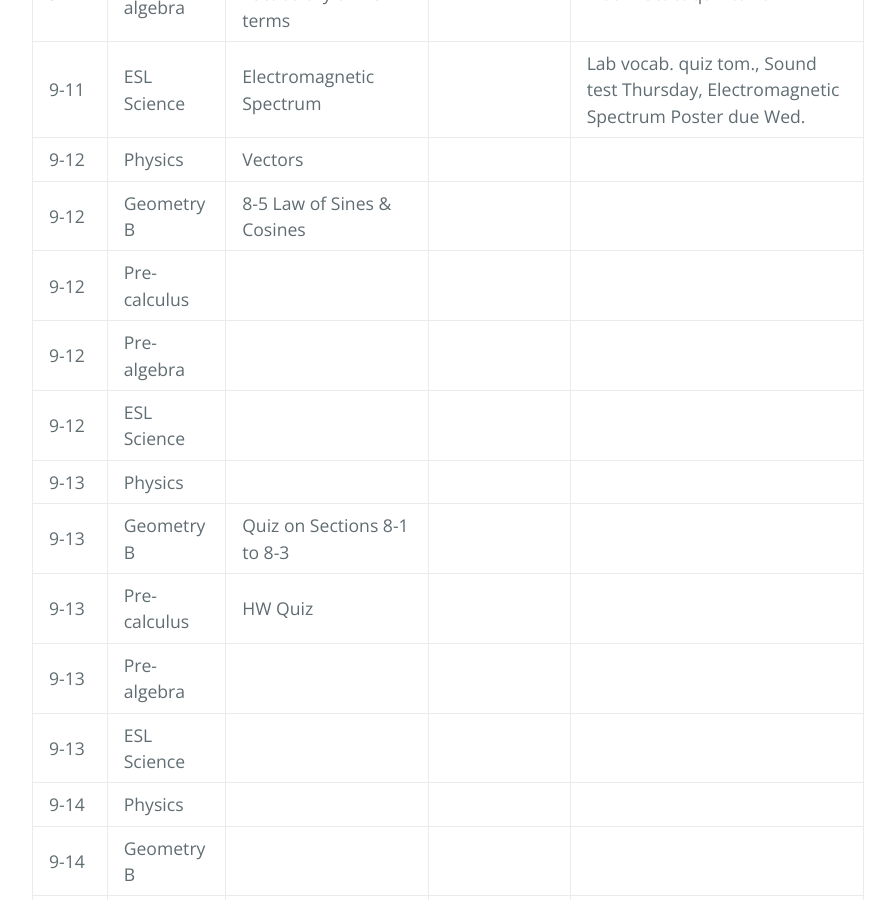
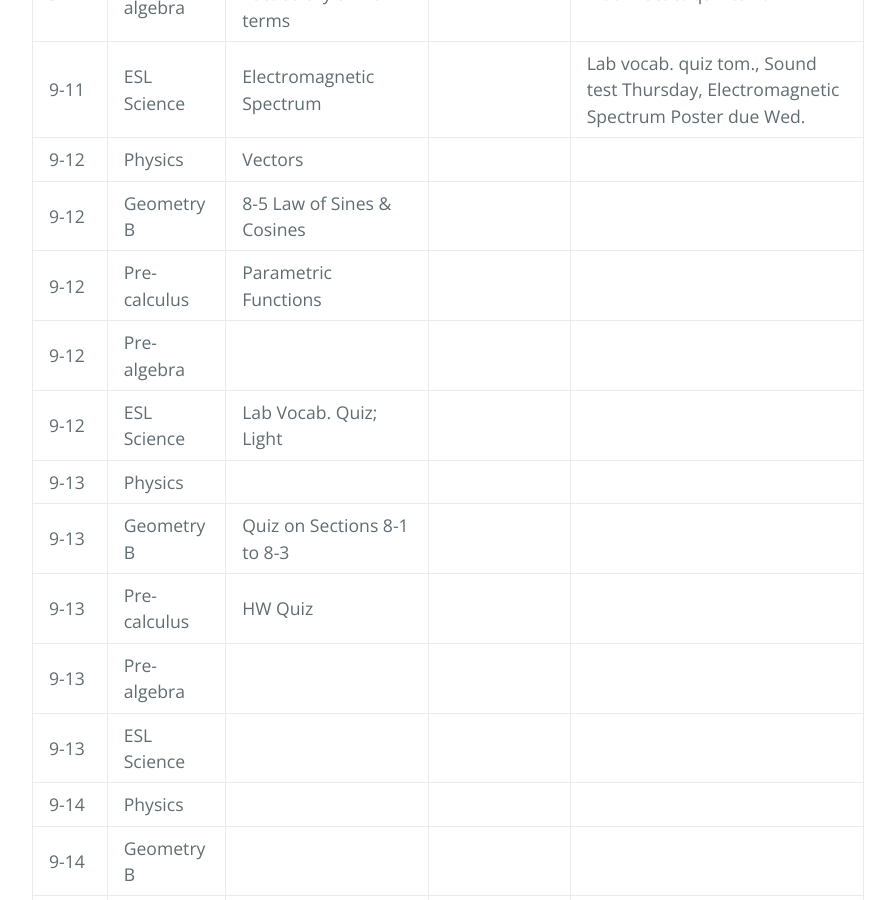
Before and after one commit to gpayoo/gpayoo, a Jekyll site: the page built from index.md, in a window 1280 px wide and 900 px high, scrolled down 876 px. Shown: the whole window, without its empty margins (192-1087 px from the left). Built offline with Jekyll 4.4.1, drawn with Linux system fonts in a browser that asks for light colours; our own code applies the rules of GitHub Pages for plain Markdown files.

Commit message:
Update index.md

```diff
--- a/index.md
+++ b/index.md
@@ -16,9 +16,9 @@ layout: default
 | 9-11 | ESL Science | Electromagnetic Spectrum |  | Lab vocab. quiz tom., Sound test Thursday, Electromagnetic Spectrum Poster due Wed.
 | 9-12 | Physics | Vectors  | |
 | 9-12 | Geometry B | 8-5 Law of Sines & Cosines | | |
-| 9-12 | Pre-calculus |  | |
+| 9-12 | Pre-calculus | Parametric Functions | |
 | 9-12 | Pre-algebra | | |
-| 9-12 | ESL Science |  |  |
+| 9-12 | ESL Science | Lab Vocab. Quiz; Light |  |
 | 9-13 | Physics |  | |
 | 9-13 | Geometry B | Quiz on Sections 8-1 to 8-3 | | |
 | 9-13 | Pre-calculus | HW Quiz  | |
```
